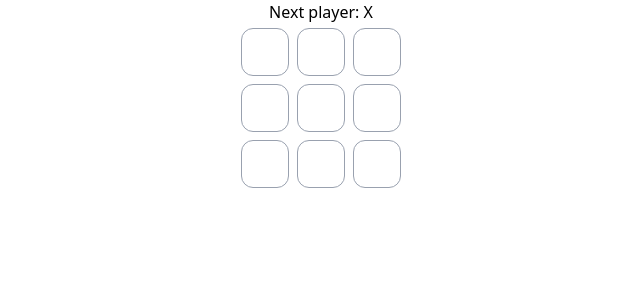
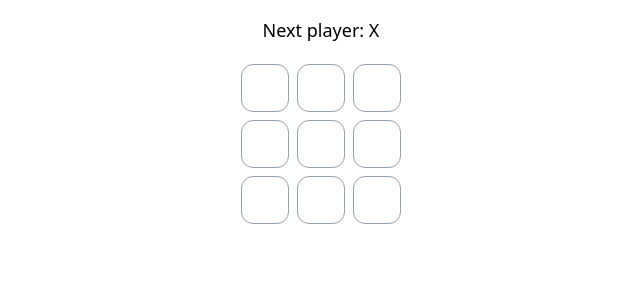
Before and after one commit to ImtiazEpu/tic-tac-toe, a React (Vite) app: page / in a window 1280 px wide. Shown: the top 300 px of the page, without its empty margins (319-959 px from the left). Built offline with nearby package versions, Linux system fonts and the light colour scheme.

Commit message:
Update status styling with margin and larger text size
Adjusted the container to include a vertical margin for better spacing and added a text size class to improve readability. These changes enhance the UI and align with design consistency.

```diff
--- a/src/App.jsx
+++ b/src/App.jsx
@@ -39,8 +39,8 @@
 
     return (
         <>
-            <div className="flex justify-center">
-                <div>{ status }</div>
+            <div className="flex justify-center my-4">
+                <div className={ "text-lg" }>{ status }</div>
             </div>
             <div className="flex justify-center">
                 <Square value={ squares[ 0 ] } onSquareClick={ () => handleClick( 0 ) }/>
```
